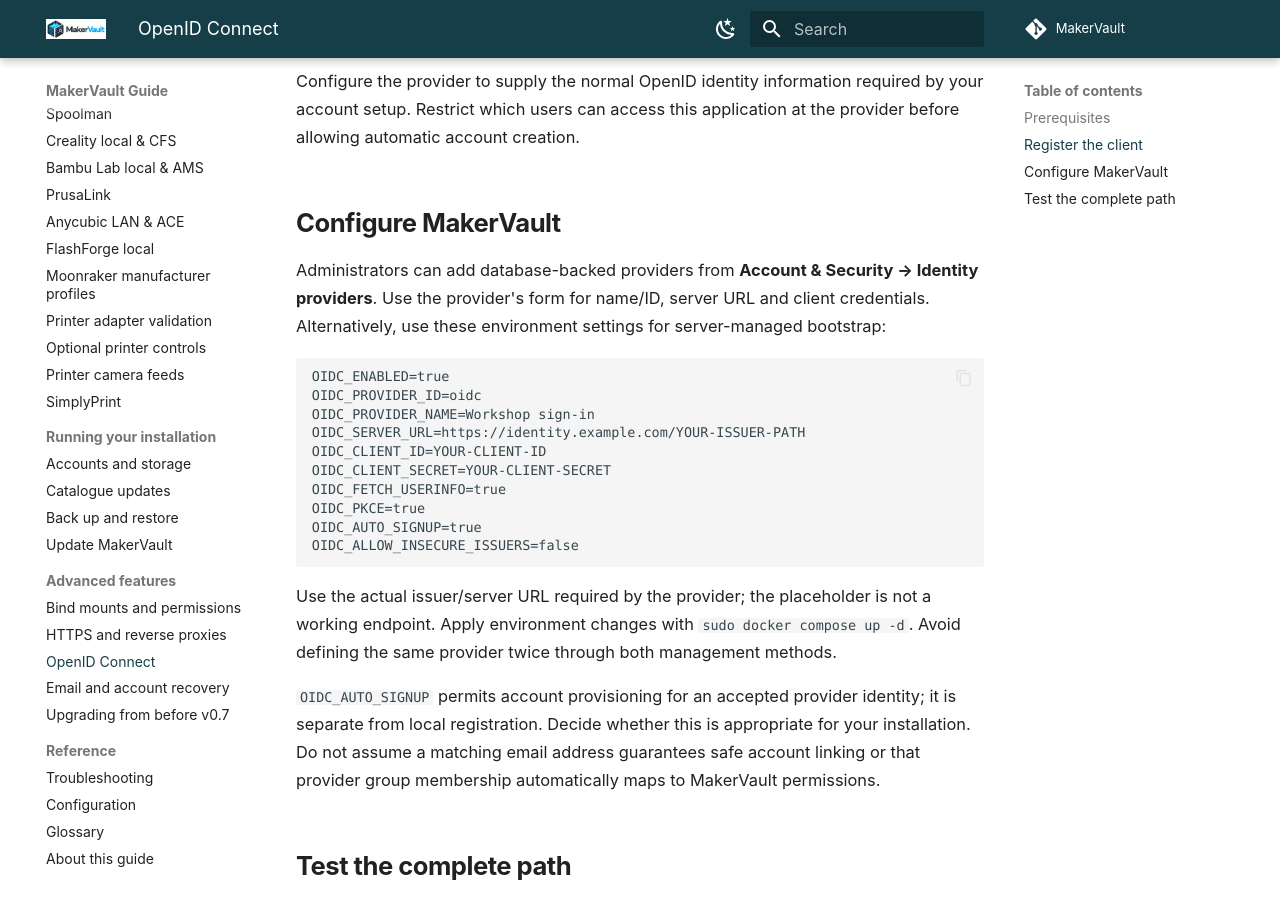
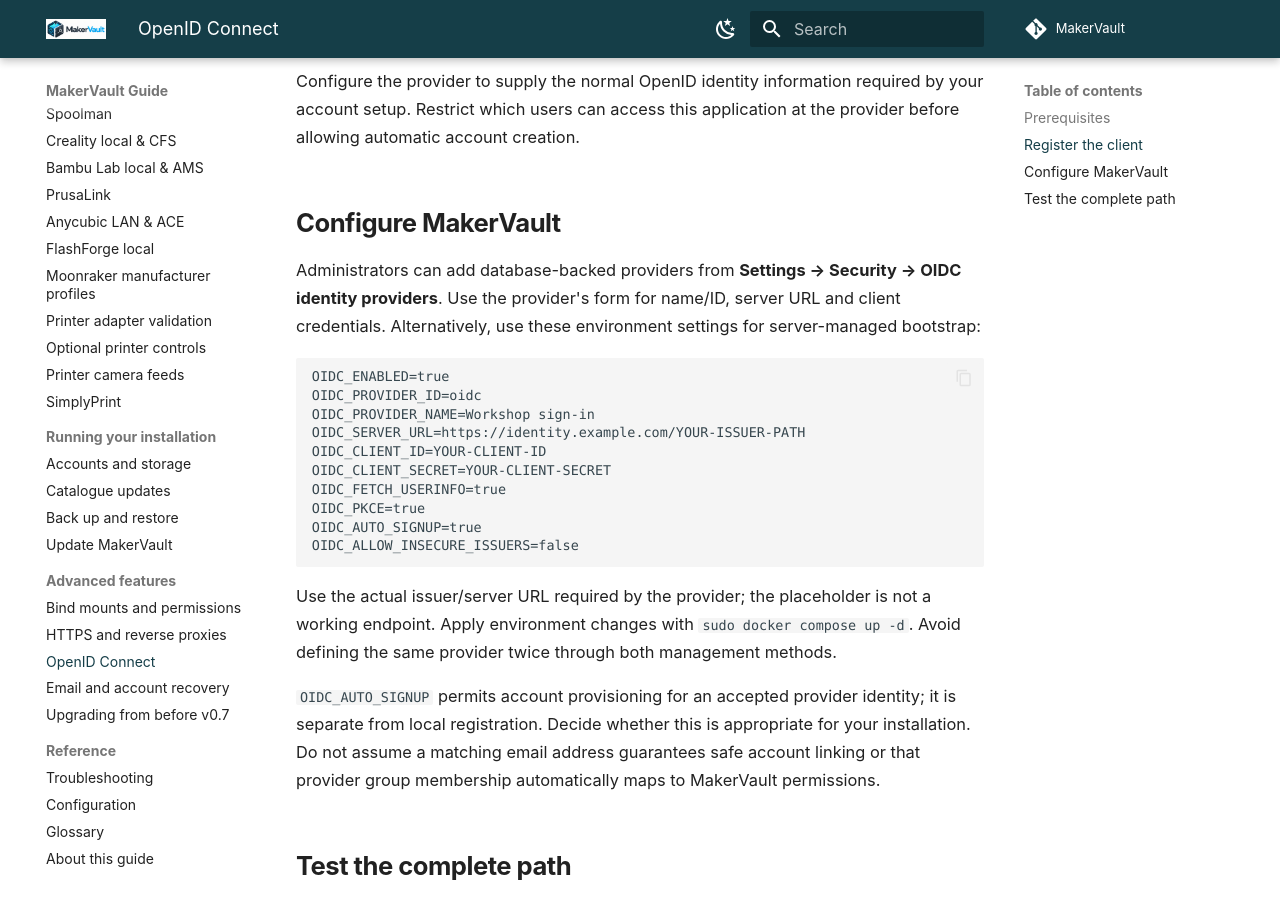
Before and after one commit to gavrd7/MakerVault, an MkDocs documentation site: the page built from docs/guide/advanced/oidc.md, in a window 1280 px wide and 900 px high, scrolled down 748 px. Built offline with MkDocs 1.6.1 and Material for MkDocs 9.7.7, drawn with Linux system fonts in a browser that asks for light colours; comment, search, counter and statistics services are not loaded.

````diff
--- a/docs/guide/advanced/oidc.md
+++ b/docs/guide/advanced/oidc.md
@@ -22,7 +22,7 @@
 
 ## Configure MakerVault
 
-Administrators can add database-backed providers from **Account & Security → Identity providers**. Use the provider's form for name/ID, server URL and client credentials. Alternatively, use these environment settings for server-managed bootstrap:
+Administrators can add database-backed providers from **Settings → Security → OIDC identity providers**. Use the provider's form for name/ID, server URL and client credentials. Alternatively, use these environment settings for server-managed bootstrap:
 
 ```dotenv
 OIDC_ENABLED=true
````
